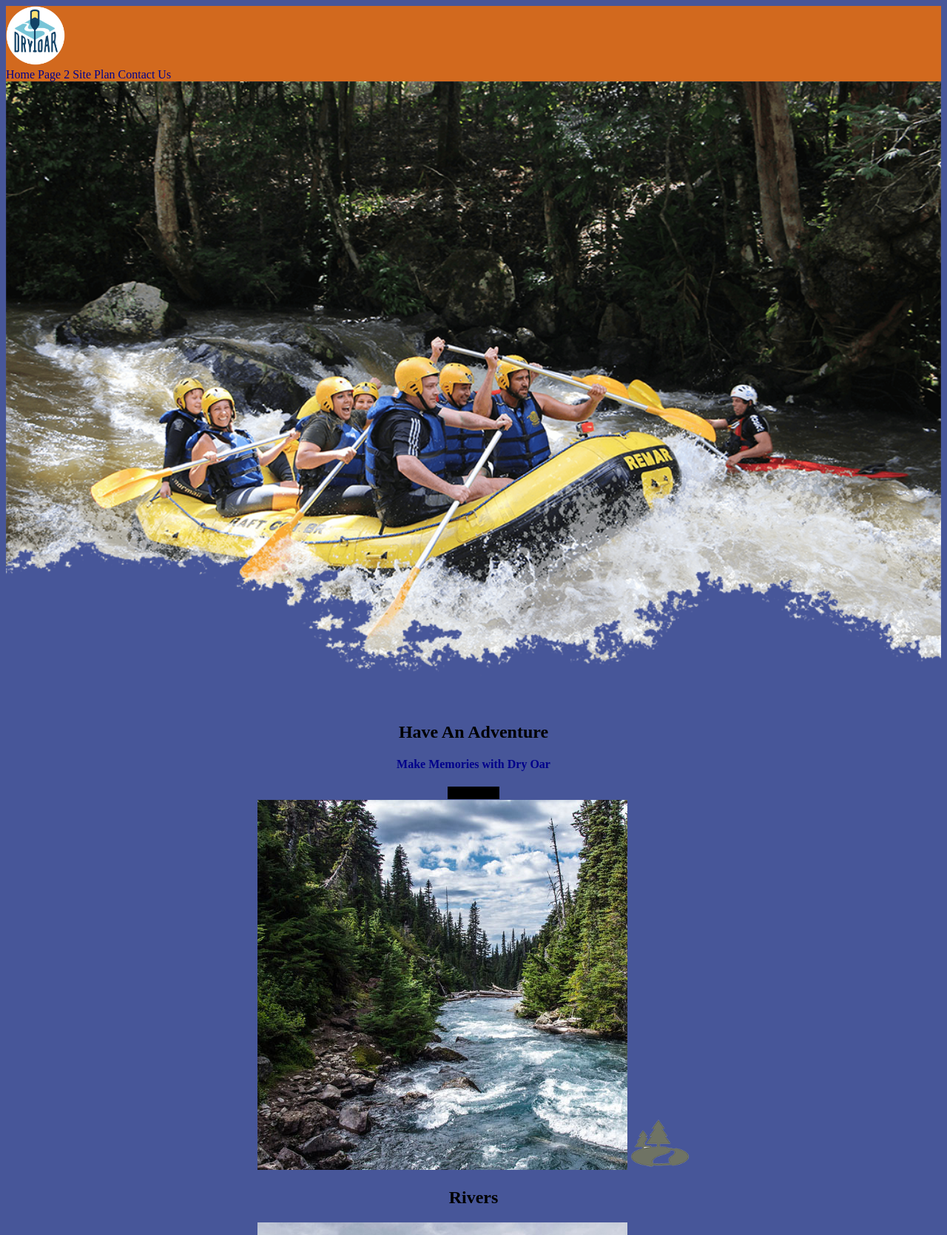
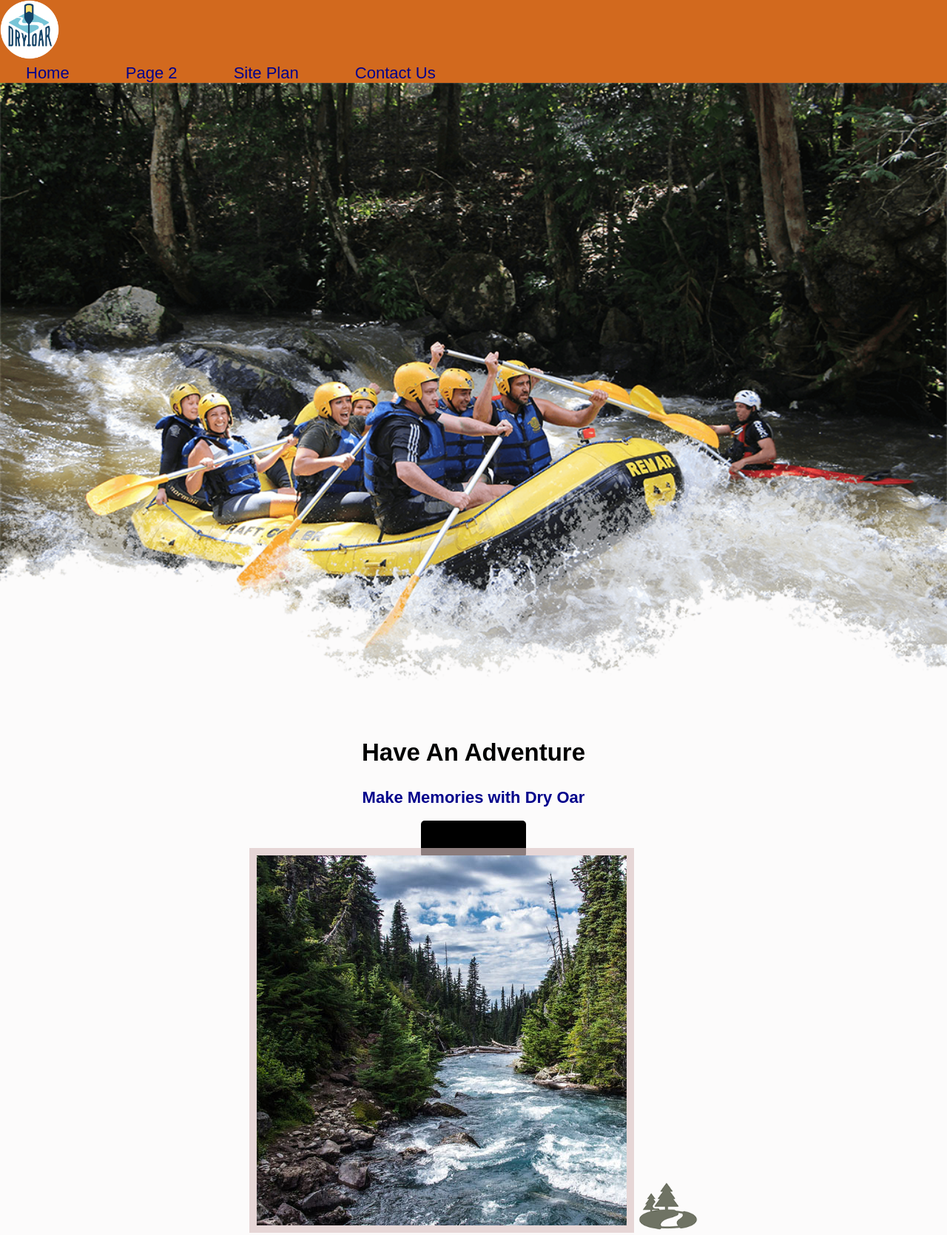
Before and after one commit to Robersan2212/robersan2212.github.io, a plain HTML site: page styles/index.html in a window 1280 px wide. Shown: the top 1669 px of the page at 74% size. Drawn offline with Linux system fonts and the light colour scheme.

Commit message:
font style

```diff
--- a/styles/site-plan-rafting.css
+++ b/styles/site-plan-rafting.css
@@ -111,6 +111,7 @@ nav a {
   min-width: 120px;
   text-decoration: none;
   padding: 10px;
+  padding: 35px;
 }
 nav a:link, nav a:visited {
   color: var(--nav-link-color);
@@ -162,3 +163,43 @@ nav a:hover {
   border-top: 1px solid;
   border-right: 1px solid;
 }
+.home-title {
+  font-family: 'Rock Salt', 'Bradley Hand', sans-serif;
+  font-size: 2em;
+}
+.msg {
+  background-color: #6f7364;
+  line-height: 1.5em;
+  padding: 35px;
+}
+.msg p{
+  padding-bottom:15px ;
+}
+body {
+  background-color: #fcfbfb;
+  font-family: Raleway, Arial, sans-serif;
+  font-size: 22px;
+  margin: 0;
+  padding: 0;
+}
+h2 {
+  margin: 0;
+}
+#logo link {
+  padding-top: 5px;
+}
+.book{
+  padding: 15px 30px;
+}
+.join {
+  padding: 15px 30px;
+}
+.icon{
+  padding-top: 10px;
+}
+footer{
+  padding: 25px 50px;
+}
+footer .social img{
+  padding-top: 15px;
+}
--- a/styles/style.css
+++ b/styles/style.css
@@ -2,32 +2,74 @@
 margin: 0 auto;}
 nav a{ text-align: center ;
 color: darkblue;
-text-decoration: none;}
+text-decoration: none;
+padding: 35px;
+}
 #hero-msg h1{ text-align: center;}
 #hero-msg h4{ text-align: center;}
 .button-box{text-align: center;}
-main section{text-align: center;}
+main section{text-align: center;
+box-sizing: border-box;
+}
 #backgorund{ height: 725px;
 }
-body{ background-color: rgb(71, 86, 153);}
+body{ background-color: rgb(71, 86, 153);
+    background-color: #fcfbfb;
+    font-family: Raleway, Arial, sans-serif;
+    font-size: 22px;
+    margin: 0;
+    padding: 0;
+}
 header{ background-color: chocolate;}
 nav a:hover{background-color: darkgreen;
 color: darkblue;}
 .book, .join{background-color: black;
 color: black;
-text-decoration: none;}
+text-decoration: none;
+font-size: 18px;
+padding: 15px 30px;
+margin-top: 50px;
+border-radius: 5px;
+}
 .book:hover, .join:hover{background-color: blanchedalmond;color: black;}
 #background{background-color: cornflowerblue;}
-.msg{background-color: darkcyan;}
-footer{background-color: darkblue;}
-.home-tittle{color: darkblue;}
+.msg{background-color: darkcyan;
+    background-color: #6f7364;
+    line-height: 1.5em;
+    padding: 35px;
+}
+footer{background-color: darkblue;
+padding: 25px 50px;
+margin: 200px;
+}
+.home-tittle{color: darkblue;
+    font-family: 'Rock Salt', 'Bradley Hand', sans-serif;
+    font-size: 2em;
+    margin-top: 50px;
+}
 h4{color: darkblue;}
 .msg h2{color: darkblue;}
-msg p{color: darkblue;}
+.msg p{color: darkblue;
+padding-bottom: 15px;
+}
 footer h3{color: black;}
 footer a{color: darkblue;
 text-decoration: none;}
 footer a:hover{color: navy;}
-.icon{width: 80px;}
+.icon{width: 80px;
+padding-top: 10px;
+}
 .logo{width: 80px}
 #hero-img{width: 100%;}
+#logo_link {
+padding-top: 15px;
+}
+footer .social img {
+    padding-top: 15px;
+}
+rivers-card .camping-card, .rapids-card{
+    margin: 200px 0;
+}
+.card-img {
+border: 10px solid #d9c2c2a3;
+}
```
